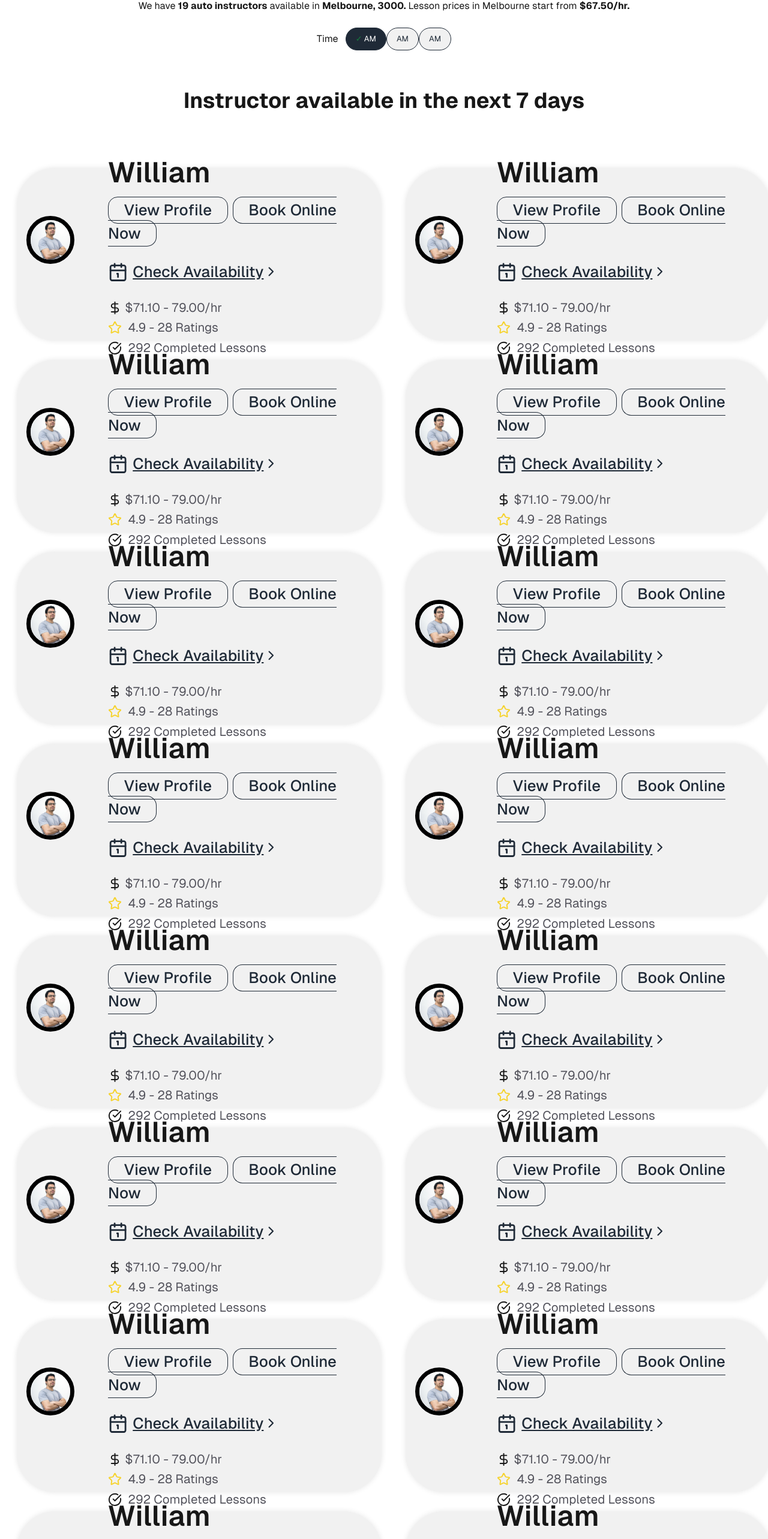
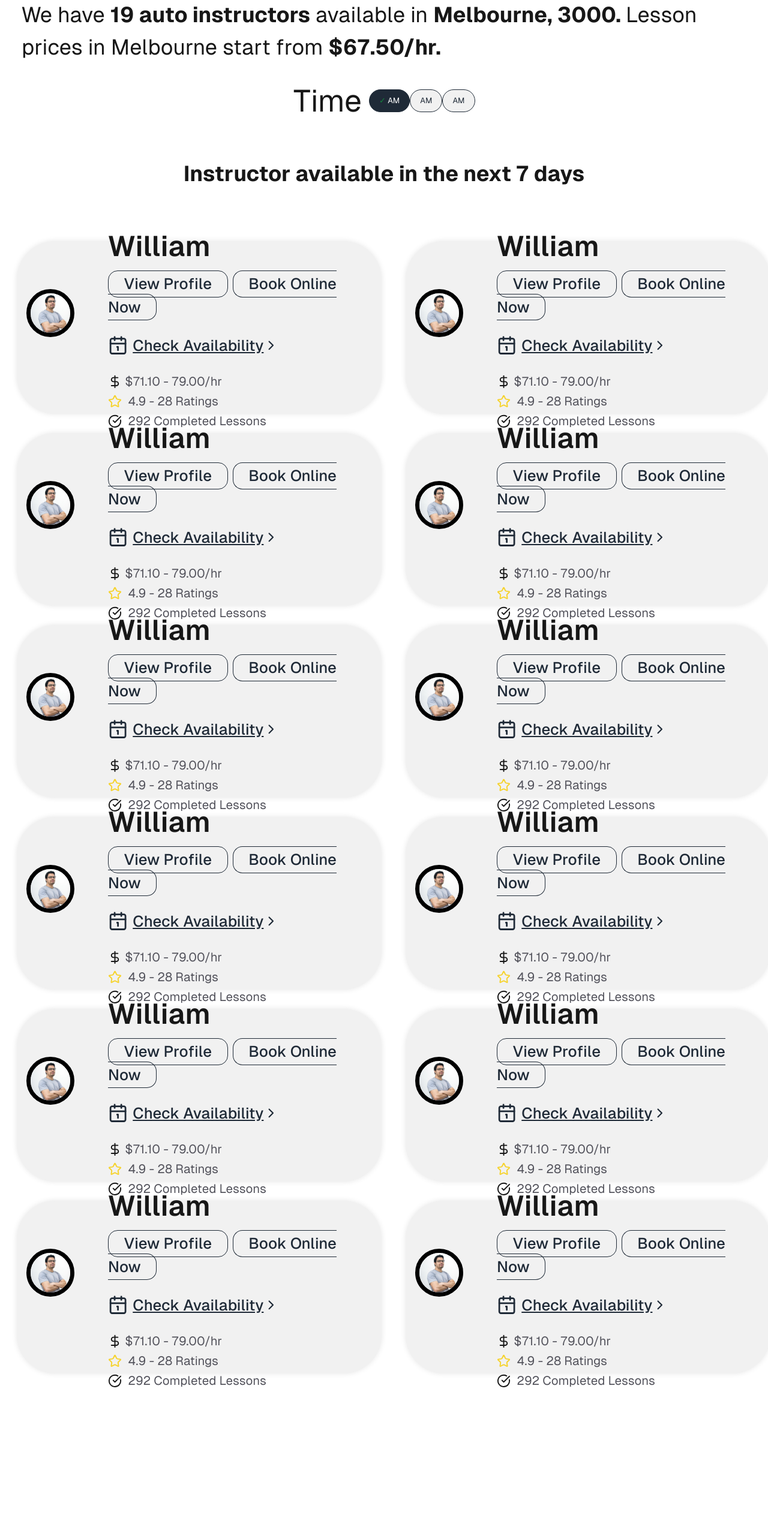
Before and after one commit to NazakatUmrani/Codefyze-Intern-Frontend, a Next.js app in the folder 01-Driver_UI/: page / in a window 1280 px wide. Shown: the part 150-2716 px from the top of the page at 60% size. After the commit the page ends 2500 px from the top, so only its background shows below. Built offline with nearby package versions, Linux system fonts and the light colour scheme.

Commit message:
schedule carousel fixed

```diff
--- a/01-Driver_UI/src/components/ScheduleCarousel.js
+++ b/01-Driver_UI/src/components/ScheduleCarousel.js
@@ -3,21 +3,21 @@ import { Carousel, CarouselContent, CarouselItem, CarouselNext, CarouselPrevious
 
 export default function ScheduleCarousel() {
     return (
-        <div>
+        <div className='max-w-[90vw]'>
             <Carousel className="">
-                <CarouselContent className="lg:flex lg:space-x-4">
+                <CarouselContent className="lg:flex lg:space-x-4 text-[4vw]">
                     <CarouselItem className="lg:w-1/2">
                         <div className='h-max flex items-center justify-center'>Time
-                            <span className="ml-3 buttonDark"><span className="text-green-700">✓ </span>AM</span>
-                            <span className="buttonLight">AM</span>
-                            <span className="buttonLight">AM</span>
+                            <span className="ml-3 buttonDark text-[3vw]"><span className="text-green-700">✓ </span>AM</span>
+                            <span className="buttonLight text-[3vw]">AM</span>
+                            <span className="buttonLight text-[3vw]">AM</span>
                         </div>
                     </CarouselItem>
                     <CarouselItem className="lg:w-1/2">
                         <div className='h-max flex items-center justify-center'>Day
-                            <span className="ml-3 buttonDark"><span className="text-green-700">✓ </span>Today - Sat</span>
-                            <span className="buttonLight">Sun - Wed</span>
-                            <span className="buttonLight">Custom <span className="relative bottom-1">⌄</span></span>
+                            <span className="ml-3 buttonDark text-[3vw]"><span className="text-green-700">✓ </span>Today - Sat</span>
+                            <span className="buttonLight text-[3vw]">Sun - Wed</span>
+                            <span className="buttonLight text-[3vw]">Custom <span className="relative bottom-1">⌄</span></span>
                         </div>
                     </CarouselItem>
                 </CarouselContent>
--- a/01-Driver_UI/src/pages/index.js
+++ b/01-Driver_UI/src/pages/index.js
@@ -41,34 +41,19 @@ export default function Home() {
       </div>
 
       {/* Header */}
-      <div className="toptext flex flex-col items-center p-9 gap-6">
-        <div className="">We have <b>19 auto instructors</b> available in <b>Melbourne, 3000. </b>Lesson prices in Melbourne start from <b>$67.50/hr.</b></div>
+      <div className="flex flex-col items-center p-9 gap-6">
+        <div className="text-[2.8vw]">We have <b>19 auto instructors</b> available in <b>Melbourne, 3000. </b>Lesson prices in Melbourne start from <b>$67.50/hr.</b></div>
         <ScheduleCarousel />
-        <div className="text-4xl font-bold m-10">Instructor available in the next 7 days</div>
+        <div className="text-4xl font-bold md:m-10">Instructor available in the next 7 days</div>
 
       </div>
 
       {/* Cards */}
       <div className="CardContainer lg:px-auto flex justify-center">
         <div className="grid grid-cols-1 lg:grid-cols-2 lg:gap-x-10">
-          <Card />
-          <Card />
-          <Card />
-          <Card />
-          <Card />
-          <Card />
-          <Card />
-          <Card />
-          <Card />
-          <Card />
-          <Card />
-          <Card />
-          <Card />
-          <Card />
-          <Card />
-          <Card />
-          <Card />
-          <Card />
+          {Array.from({ length: 12 }).map((_, index) => (
+            <Card key={index} />
+          ))}
         </div>
       </div>
     </div>
```
